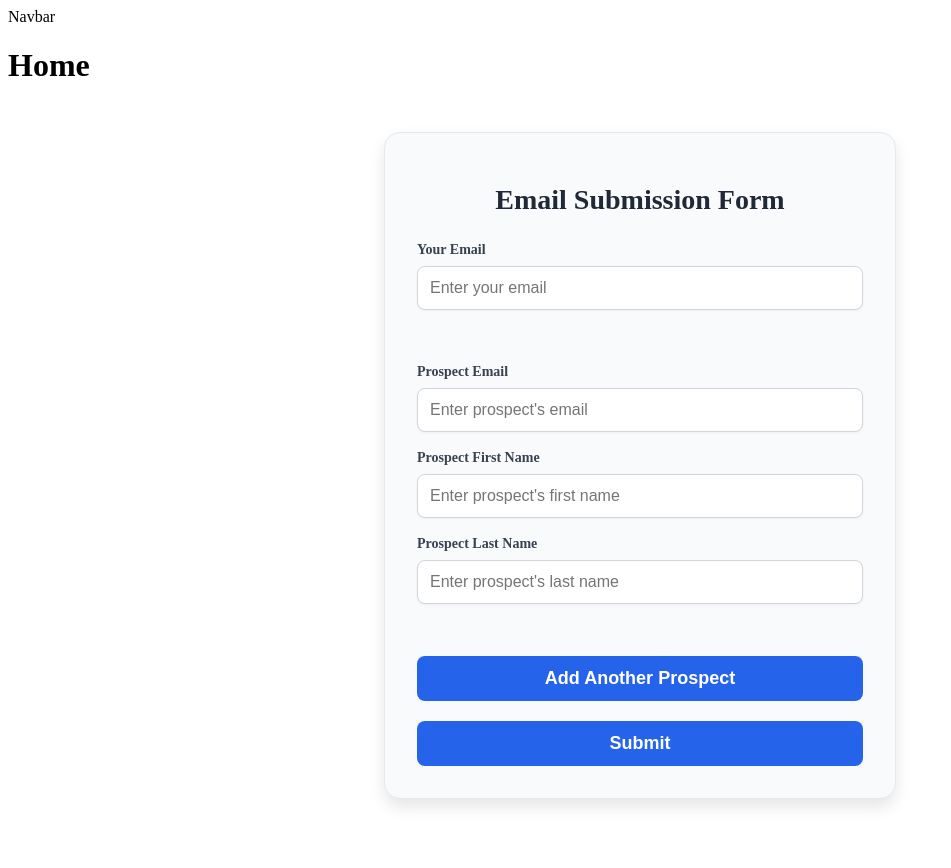
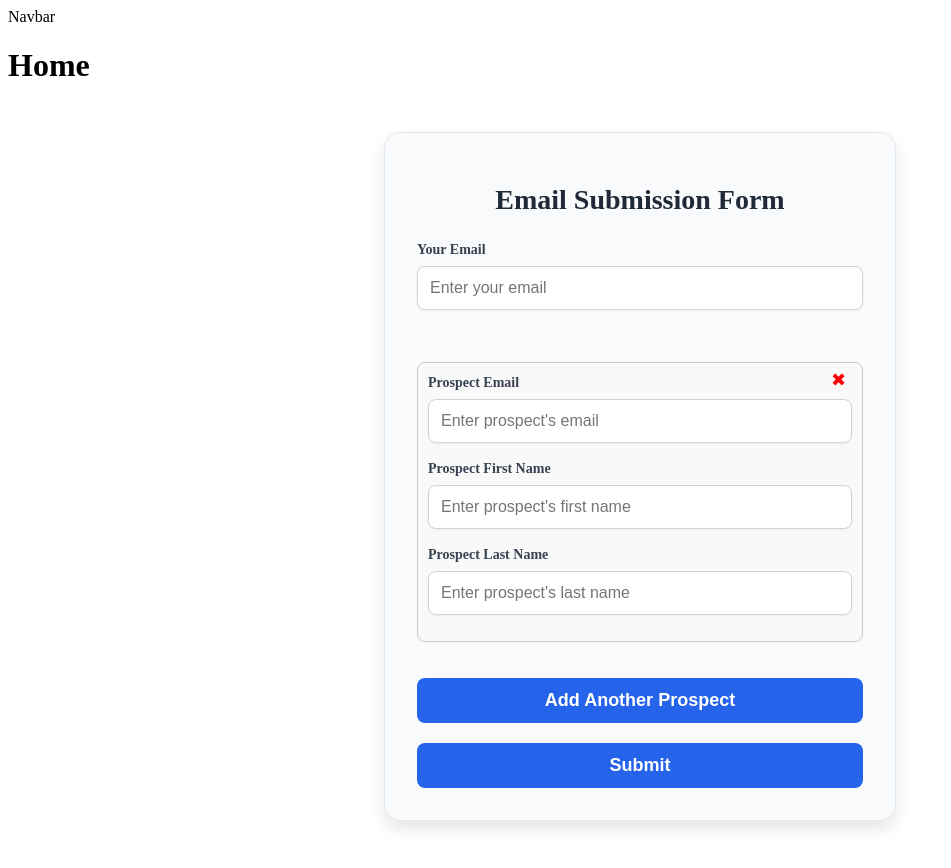
Before and after one commit to hack4impact-calpoly/prfc-referral-program, a Next.js app: page / in a window 1280 px wide. Shown: the whole page, without its empty margins (0-951 px from the left). Before the commit the page ends 847 px from the top, so only its background shows below. Built offline with nearby package versions, Linux system fonts and the light colour scheme.

Commit message:
Add cross button

```diff
--- a/src/components/ReferralForm/ReferralForm.module.css
+++ b/src/components/ReferralForm/ReferralForm.module.css
@@ -88,3 +88,28 @@
 .form > div {
   margin-bottom: 1rem;
 }
+
+/* Delete button */
+.prospectContainer {
+  position: relative;
+  padding: 10px;
+  border: 1px solid #ccc;
+  border-radius: 8px;
+  margin-bottom: 10px;
+  background-color: #f9f9f9;
+}
+
+.crossButton {
+  position: absolute;
+  top: 5px;
+  right: 10px;
+  background: none;
+  border: none;
+  font-size: 18px;
+  color: red;
+  cursor: pointer;
+}
+
+.crossButton:hover {
+  color: darkred;
+}
--- a/src/components/ReferralForm/ReferralForm.tsx
+++ b/src/components/ReferralForm/ReferralForm.tsx
@@ -31,6 +31,12 @@ export default function ReferralForm() {
     setProspects([...prospects, { email: "", firstName: "", lastName: "" }]);
   };
 
+  const deleteProspect = (index: number) => {
+    const newProspects = [...prospects];
+    newProspects.splice(index, 1);
+    setProspects(newProspects);
+  };
+
   return (
     <div className={styles.container}>
       <h1 className={styles.title}>Email Submission Form</h1>
@@ -49,7 +55,10 @@ export default function ReferralForm() {
           />
         </div>
         {prospects.map((prospect, index) => (
-          <div key={index}>
+          <div key={index} className={styles.prospectContainer}>
+            <button type="button" onClick={() => deleteProspect(index)} className={styles.crossButton}>
+              ✖
+            </button>
             <label htmlFor={`prospectEmail${index}`} className={styles.label}>
               Prospect Email
             </label>
```
